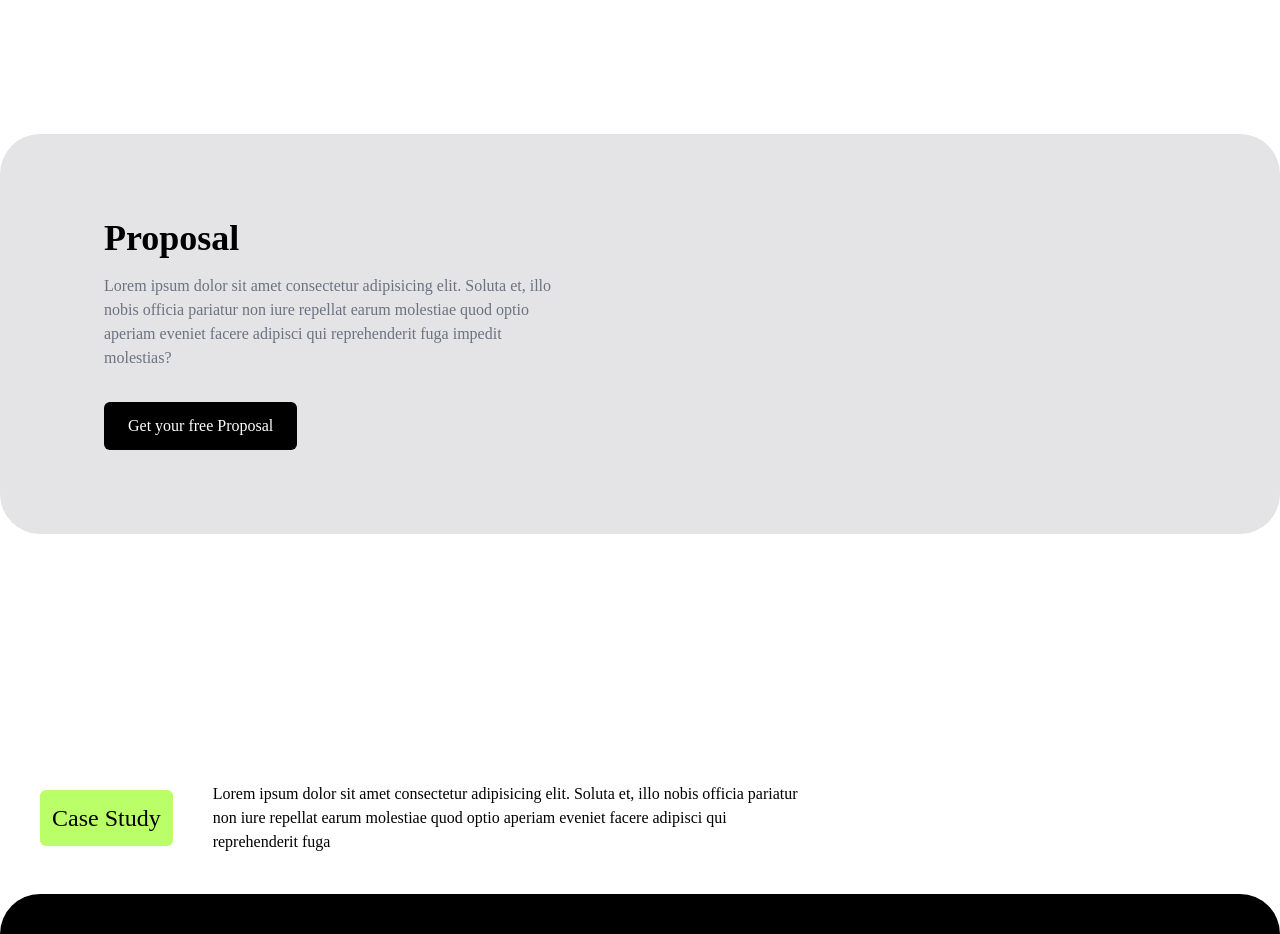
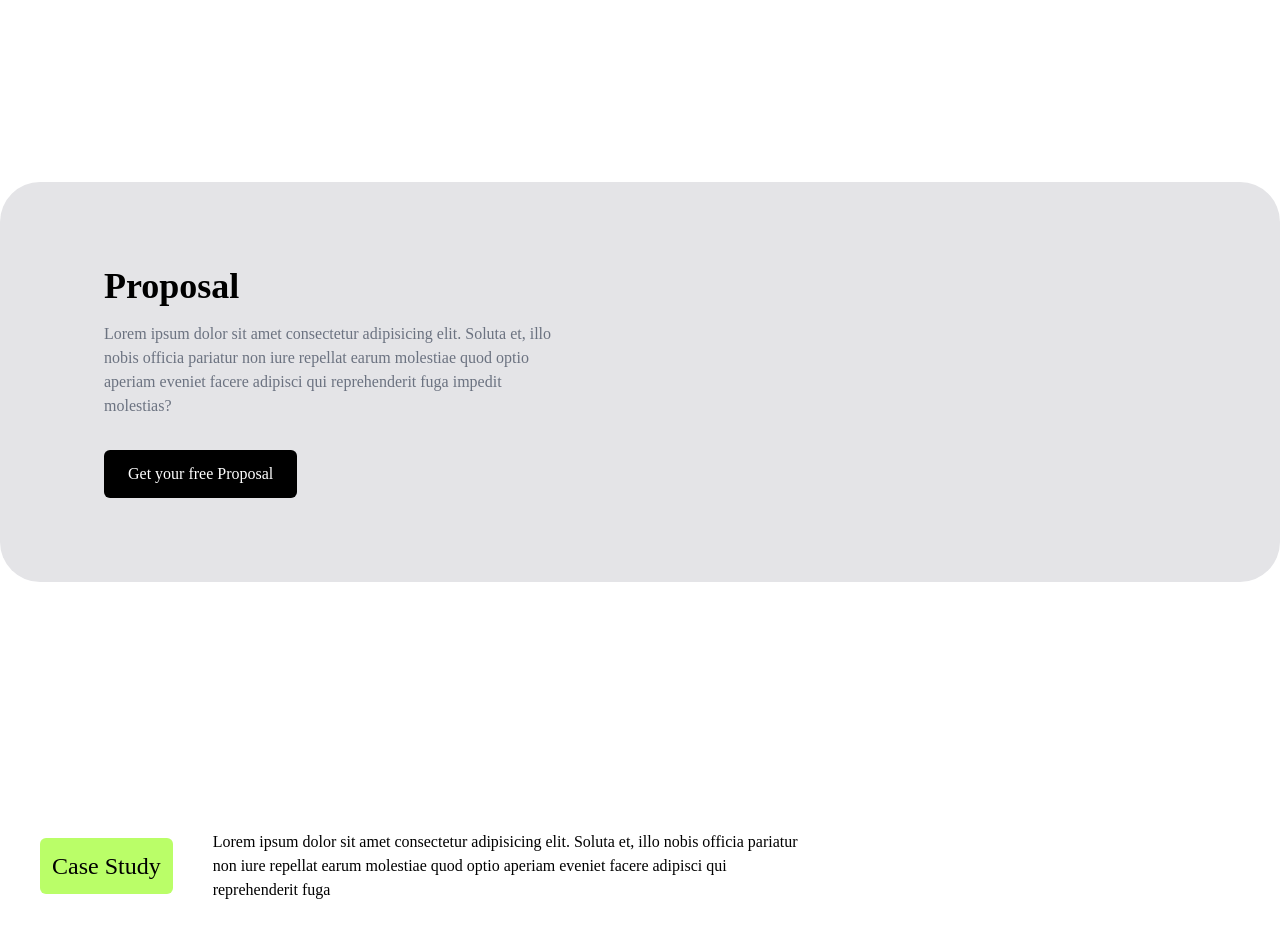
Before and after one commit to abhishek2001panwar/landing-design, a Next.js app: page / in a window 1280 px wide. Shown: the part 3720-4654 px from the top of the page. Built offline with nearby package versions, Linux system fonts and the light colour scheme.

Commit message:
Update Proposal component to adjust top margin for larger screens

```diff
--- a/src/components/Proposal.jsx
+++ b/src/components/Proposal.jsx
@@ -2,7 +2,7 @@ import React from "react";
 
 export default function Proposal() {
   return (
-    <div className="max-w-screen-2xl relative mt-20 md:mt-32 lg:mt-40 container mx-auto flex flex-col md:flex-row items-center gap-10 md:gap-20 bg-zinc-200 h-auto md:h-[50vh] rounded-md md:rounded-[5vh] p-6 md:p-10 lg:p-16">
+    <div className="max-w-screen-2xl relative mt-20 md:mt-32 lg:mt-52 container mx-auto flex flex-col md:flex-row items-center gap-10 md:gap-20 bg-zinc-200 h-auto md:h-[50vh] rounded-md md:rounded-[5vh] p-6 md:p-10 lg:p-16">
       <div className="md:w-1/2 p-2 md:p-10">
         <h1 className="text-3xl md:text-4xl font-semibold">Proposal</h1>
         <p className="mt-6 md:mt-4 text-gray-500 text-sm md:text-base leading-relaxed">
```
